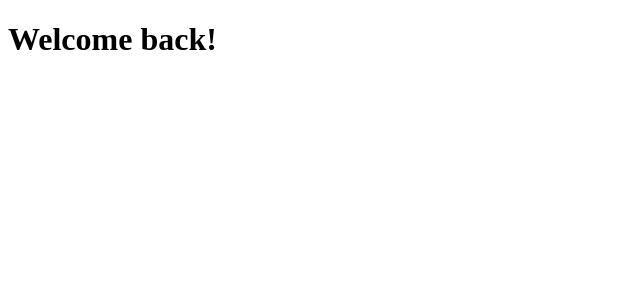
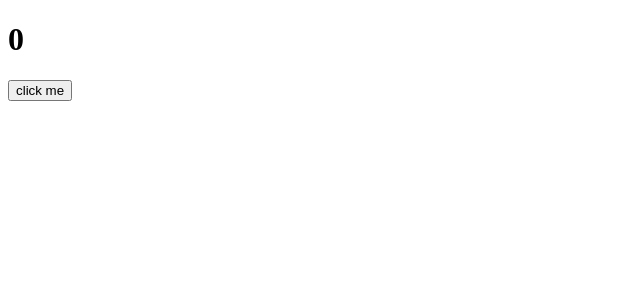
Before and after one commit to Comet105/PRACTICE-MOVIE-APP, a React (Create React App) app: page / in a window 1280 px wide. Shown: the top 300 px of the page, without its empty margins (0-640 px from the left). Built offline with nearby package versions, Linux system fonts and the light colour scheme.

Commit message:
practice usestate

```diff
--- a/package.json
+++ b/package.json
@@ -6,6 +6,7 @@
     "@testing-library/jest-dom": "^5.14.1",
     "@testing-library/react": "^12.0.0",
     "@testing-library/user-event": "^13.2.1",
+    "prop-types": "^15.8.1",
     "react": "^17.0.2",
     "react-dom": "^17.0.2",
     "react-scripts": "5.0.0",
--- a/src/App.js
+++ b/src/App.js
@@ -1,7 +1,16 @@
+import { useEffect, useState } from "react";
+
 function App() {
+  const [counter, setValue] = useState(0);
+  const onClick = () => setValue((prev) => prev + 1);
+  console.log("I run all the time");
+  useEffect(() => {
+    console.log("CALL THE API....");
+  }, []);
   return (
     <div>
-      <h1>Welcome back!</h1>
+      <h1>{counter}</h1>
+      <button onClick={onClick}>click me</button>
     </div>
   );
 }
--- /dev/null
+++ b/src/App.module.css
@@ -0,0 +1,4 @@
+.title {
+  font-family: "Segoe UI", Tahoma, Geneva, Verdana, sans-serif;
+  font-size: 18px;
+}
```
Also changed, not shown: src/Button.module.css (added, +7 -0 lines), src/button.js (+12 -0 lines), 1 other file (tests, documents, lock files or other folders).
